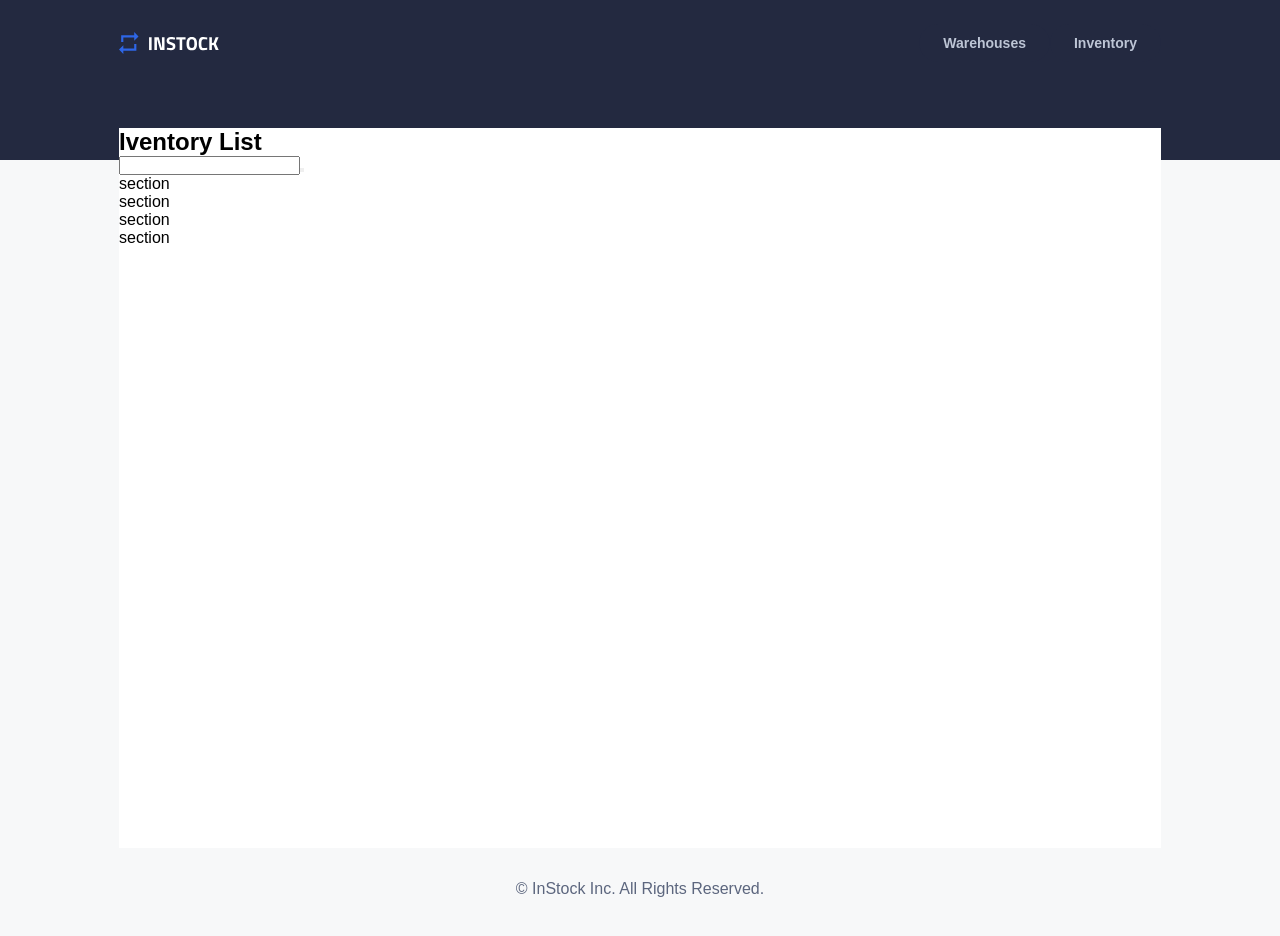
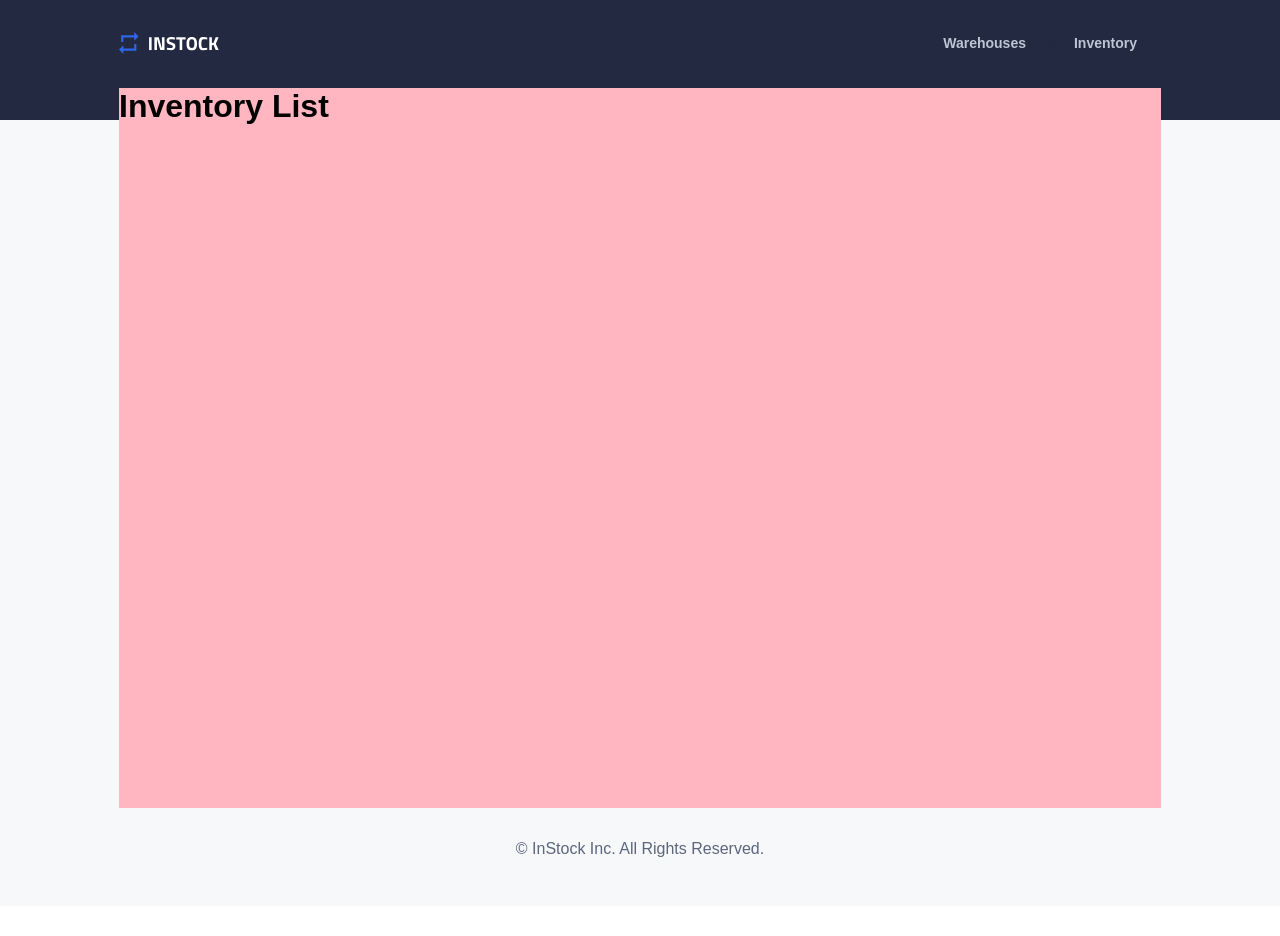
Before and after one commit to Walflower/in-stock-team-2, a React (Create React App) app: page /inventory-list in a window 1280 px wide. Shown: the top 936 px of the page. After the commit the page ends 906 px from the top, so only its background shows below. Built offline with nearby package versions, Linux system fonts and the light colour scheme.

Commit message:
changes with up to date routes on app.js

```diff
--- a/src/components/Header/Header.scss
+++ b/src/components/Header/Header.scss
@@ -2,7 +2,7 @@
 
 .header {
   background-color: $background--graphite;
-  height: 20vh;
+  height: 15vh;
   width: 100%;
   display: flex;
   justify-content: center;
@@ -38,6 +38,15 @@
   &__box {
     display: flex;
     justify-content: space-between;
+    margin-top: $pad--16;
+
+    @include tablet {
+      margin-bottom: unset;
+    }
+
+    @include desktop {
+      margin-top: unset;
+    }
   }
 
   &__logo {
@@ -54,8 +63,11 @@
     color: $secondary--cloud;
 
     &:hover {
-      background-color: $primary--black;
-      color: $background--lightgrey;
+      // background-color: $primary--black;
+      color: $primary--white;
     }
   }
 }
+
+// link style: border-bottom: $primary--white solid 1px;
+//add active tag to my page button.
--- a/src/pages/Inventories/Inventories.js
+++ b/src/pages/Inventories/Inventories.js
@@ -6,15 +6,7 @@ export function Inventories() {
     <>
       <main className="main">
         <div className="main__container">
-          <section>
-            <h1>Iventory List</h1>
-            <input></input>
-            <button></button>
-          </section>
-          <section className="main__box">section</section>
-          <section className="main__box">section</section>
-          <section className="main__box">section</section>
-          <section className="main__box">section</section>
+          <h1>Inventory List</h1>
         </div>
       </main>
     </>
--- a/src/pages/Inventories/Inventories.scss
+++ b/src/pages/Inventories/Inventories.scss
@@ -1,36 +1,39 @@
-@use "../../styles/partials/index" as *;
+// @use "../../styles/partials/index" as *;
 
-.main {
-  background-color: $background--lightgrey;
-  height: 90vh;
+// .main {
+//   background-color: $background--lightgrey;
+//   height: 90vh;
 
-  width: 100%;
-  display: flex;
-  justify-content: center;
+//   width: 100%;
+//   display: flex;
+//   justify-content: center;
 
-  &__container {
-    // width: 100%;
-    position: absolute;
-    top: 8rem;
-    z-index: 7;
-    right: $pad--16;
-    left: $pad--16;
-    background-color: $primary--white;
-    height: 90vh;
+//   &__container {
+//     // width: 100%;
+//     position: absolute;
+//     top: 8rem;
+//     z-index: 7;
+//     right: $pad--16;
+//     left: $pad--16;
+//     background-color: $primary--white;
+//     height: 90vh;
 
-    //TODO container does align in the center at desktop
-    @include tablet {
-      width: 100%;
-      top: 6rem;
-      // right: unset;
-      // left: unset;
-      margin: 0 $pad--16;
-    }
-    @include desktop {
-      width: 100%;
-      right: unset;
-      left: unset;
-      max-width: 1042px;
-    }
-  }
-}
+//     //TODO container does align in the center at desktop
+//     @include tablet {
+//       width: 100%;
+//       top: 6rem;
+//       // right: unset;
+//       // left: unset;
+//       margin: 0 $pad--16;
+//     }
+//     @include desktop {
+//       width: 100%;
+//       right: unset;
+//       left: unset;
+//       max-width: 1042px;
+//     }
+//   }
+// }
+
+//TODO: will need to change the name of these components
+//or make a wrapper component and import it into each page
--- a/src/pages/Warehouses/Warehouses.js
+++ b/src/pages/Warehouses/Warehouses.js
@@ -5,15 +5,7 @@ export function Warehouses() {
   return (
     <main className="main">
       <div className="main__container">
-        <section>
-          <h1>Warehouses</h1>
-          <input></input>
-          <button></button>
-        </section>
-        <section className="main__box">section</section>
-        <section className="main__box">section</section>
-        <section className="main__box">section</section>
-        <section className="main__box">section</section>
+        <h1>Warehouses</h1>
       </div>
     </main>
   );
--- a/src/pages/Warehouses/Warehouses.scss
+++ b/src/pages/Warehouses/Warehouses.scss
@@ -18,23 +18,26 @@
   &__container {
     // width: 100%;
     position: absolute;
-    top: 6rem;
+    top: 5.5rem;
     z-index: 7;
     right: $pad--16;
     left: $pad--16;
-    background-color: $primary--white;
+    // background-color: $primary--white;
+    background-color: lightpink;
     height: 90vh;
 
     //TODO container does align in the center at desktop
     @include tablet {
       width: 100%;
-      top: 5rem;
+      top: 5.5rem;
+      background-color: lightpink;
       // right: unset;
       // left: unset;
-      margin: 0 $pad--16;
+      //   margin: 0 $pad--16;
     }
     @include desktop {
       width: 100%;
+      top: 5.5rem;
       right: unset;
       left: unset;
       max-width: 1042px;
```
